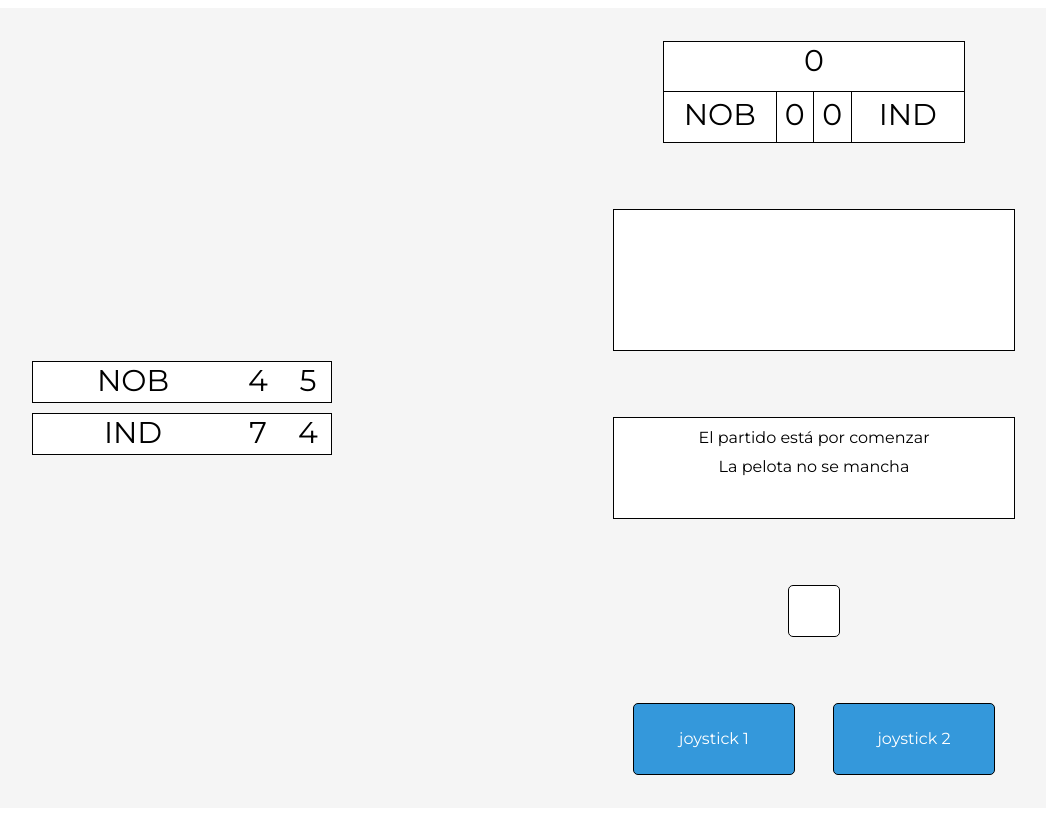
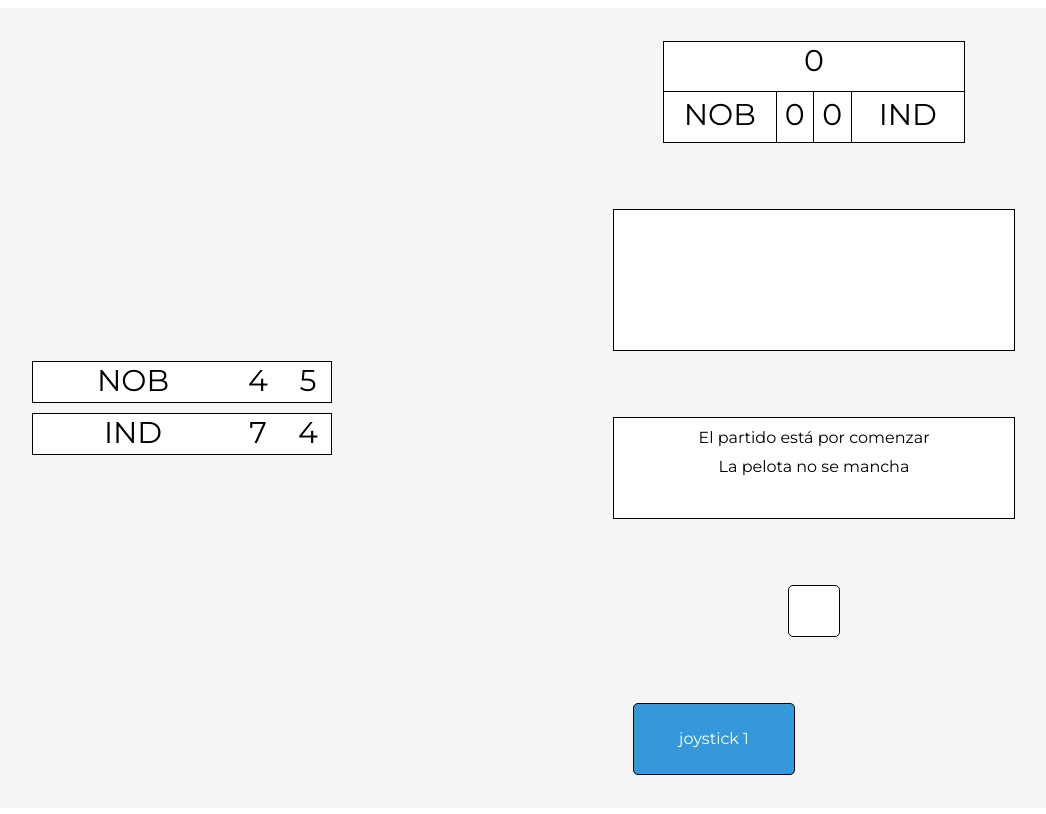
Before and after one commit to bcmfranco/unosoccer, a Nuxt app: page / in a window 1280 px wide. Shown: the whole page, without its empty margins (142-1188 px from the left). Built offline with nearby package versions, Linux system fonts and the light colour scheme.

Commit message:
Toggle joysticks

```diff
--- a/src/pages/index.vue
+++ b/src/pages/index.vue
@@ -52,8 +52,12 @@
       </div>
 
       <div id="joysticks">
-        <div class="joystick button_down" id="joystick_1" @click="joystick_1(1)">joystick 1</div>
-        <div class="joystick button_down" id="joystick_2" @click="joystick_2(2)">joystick 2</div>
+        <div>
+          <div v-if="active_player===1" class="joystick button_down" id="joystick_1" @click="joystick_1(1)">joystick 1</div>
+        </div>
+        <div>
+          <div v-if="active_player===2" class="joystick button_down" id="joystick_2" @click="joystick_2(2)">joystick 2</div>
+        </div>
       </div>
 
     </aside>
@@ -77,6 +81,7 @@ export default {
       home_team: {"ofe": 4, "def": 5, "name": "Newells Olds Boys", "coi": "NOB"},
       away_team: {"ofe": 7, "def": 4, "name": "Independiente", "coi": "IND"},
       attacker_player: 1,
+      active_player: 1,
       offensive_energy : 1,
       defensive_energy : 1,
       attack : {"power": null, "resistance": null, "gap": null, "status": 0},
@@ -122,12 +127,7 @@ export default {
 
     check_attack(){ // Revisa el estado de un ataque y otorga el gol
 
-      console.log("this.attack.power", this.attack.power);
-      console.log("this.attack.resistance", this.attack.resistance);
-
       this.attack_gap = parseInt(this.attack.resistance) - parseInt(this.attack.power);
-
-      console.log("attack_gap", this.attack_gap);
 
       if(this.attack_gap < 0){
 
@@ -135,8 +135,6 @@ export default {
           this.advice_top = "GOOOOOL";
           this.advice_medium = "GOOOOOOL";
           this.advice_bottom = "GOOOOOL";
-
-          console.log("hi");
 
           if(this.attacker_player === 1){
             this.match.home_goals++; // Sumo un gol al local
@@ -172,6 +170,8 @@ export default {
 
     joystick_1(){ // Tira el dado y lo suma a la energía de ataque o defensa dependiendo del minuto
 
+      this.active_player = 2;
+
       if(this.attacker_player === 1){ // Player 1 ataca
 
         setTimeout(() => {
@@ -181,8 +181,6 @@ export default {
           this.advice_medium = this.home_team.coi + " ataca con " + this.home_team.ofe + "+ "+ this.dice+"= "+this.attack.power;
           this.advice_bottom = this.away_team.coi+" se defiende con "+this.away_team.def+"+ [Apretá el joystick 2]";
 
-          // console.log("ofe", this.home_team.ofe, "+ dice", this.dice, "= attack_power:", this.attack.power);
-          // console.log("attack", this.attack);
           return this.attack;
         }, 600);
 
@@ -202,6 +200,8 @@ export default {
     },
 
     joystick_2(){ // Tira el dado y lo suma a la energía de ataque o defensa dependiendo del minuto
+
+      this.active_player = 1;
 
       if(this.attacker_player === 2){ // Player 2 ataca
 
```
Also changed, not shown: dome.txt.
